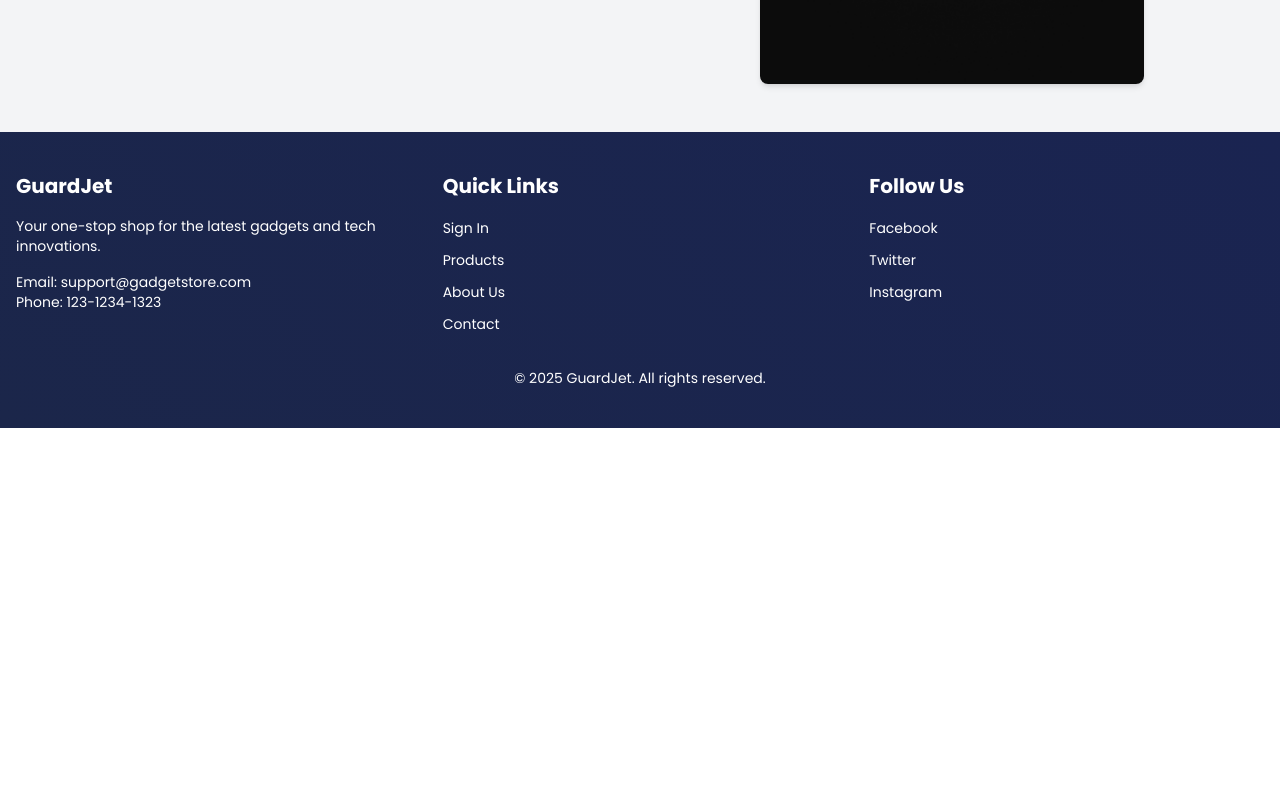
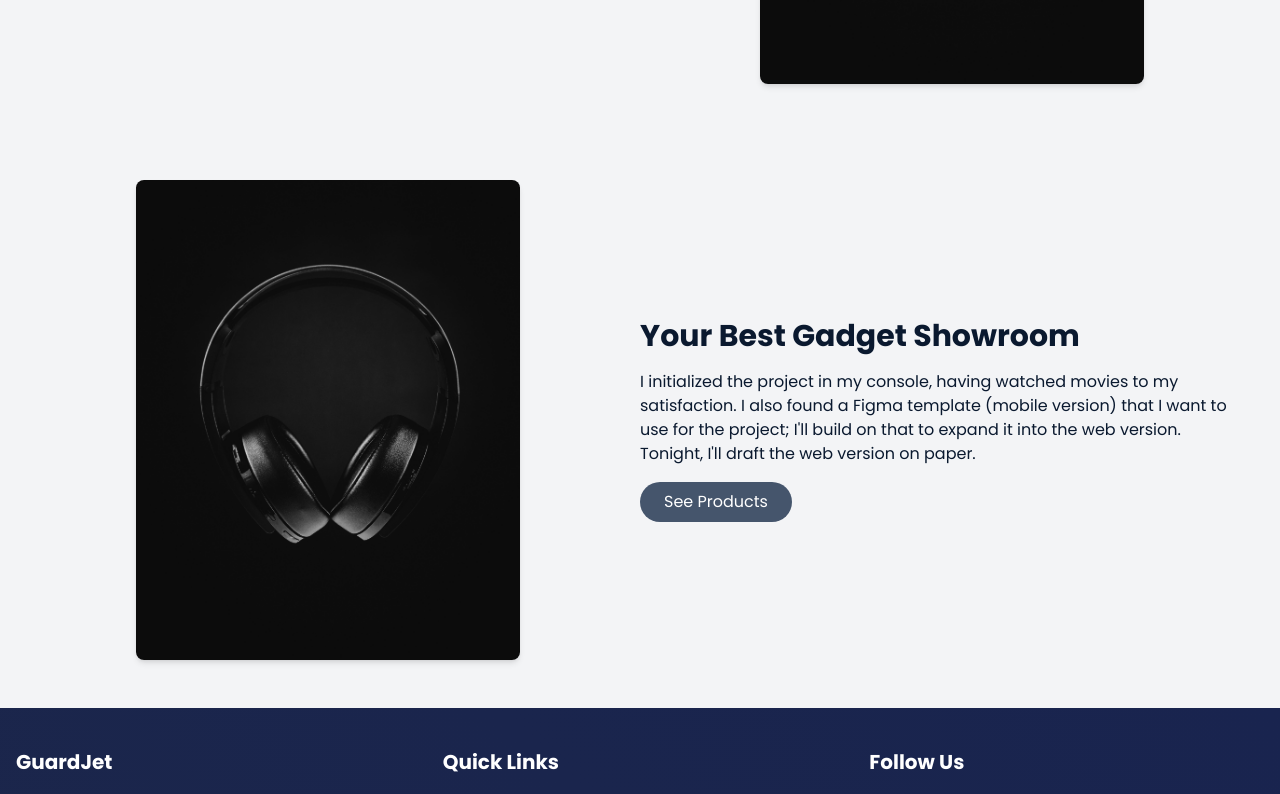
Before and after one commit to Ibadan-boy/Guardjet, a React (Vite) app: page / in a window 1280 px wide. Shown: the part 2100-2894 px from the top of the page. Before the commit the page ends 2528 px from the top, so only its background shows below. Built offline with nearby package versions, Linux system fonts and the light colour scheme.

Commit message:
added backend and some new components

```diff
--- a/src/pages/LandingPage.jsx
+++ b/src/pages/LandingPage.jsx
@@ -22,6 +22,12 @@ export default function LandingPage(){
           imageSrc={Headset}
           ctaText="Shop Now"
           subtitle="Experience effortless and secure transactions right from your beloved gadgets with our cutting-edge payment solutions. Designed to integrate seamlessly with your devices, our technology ensures fast, reliable purchases anytime, anywhere. Enjoy a hassle-free shopping journey tailored to enhance your gadget experience."/>
+          <Card
+          title="Your Best Gadget Showroom"
+          imageSrc={Headset}
+          ctaText="See Products"
+          invert={true}
+          subtitle="I initialized the project in my console, having watched movies to my satisfaction. I also found a Figma template (mobile version) that I want to use for the project; I'll build on that to expand it into the web version. Tonight, I'll draft the web version on paper."/>
           <Footer />
         </>
     )
```
